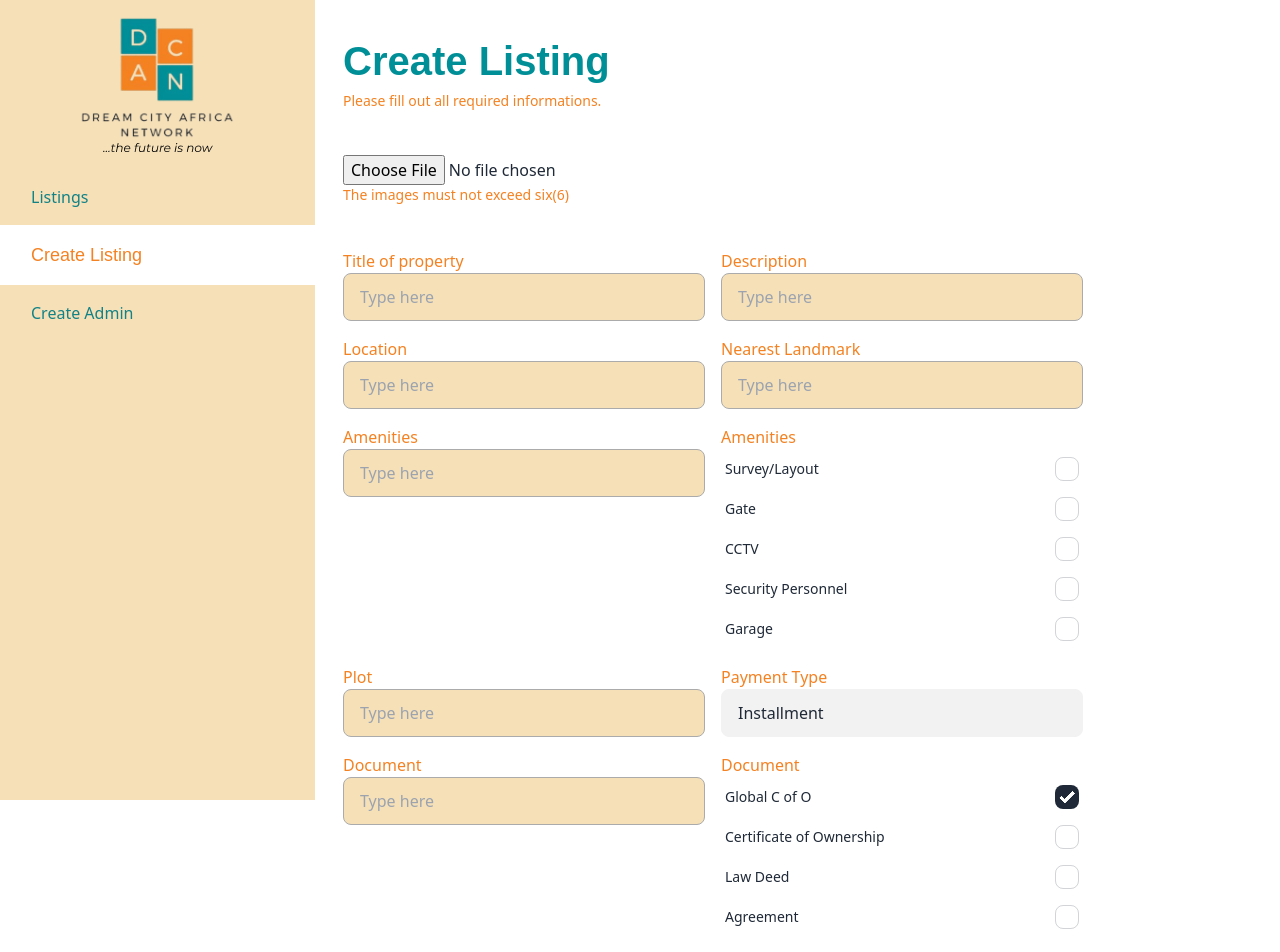
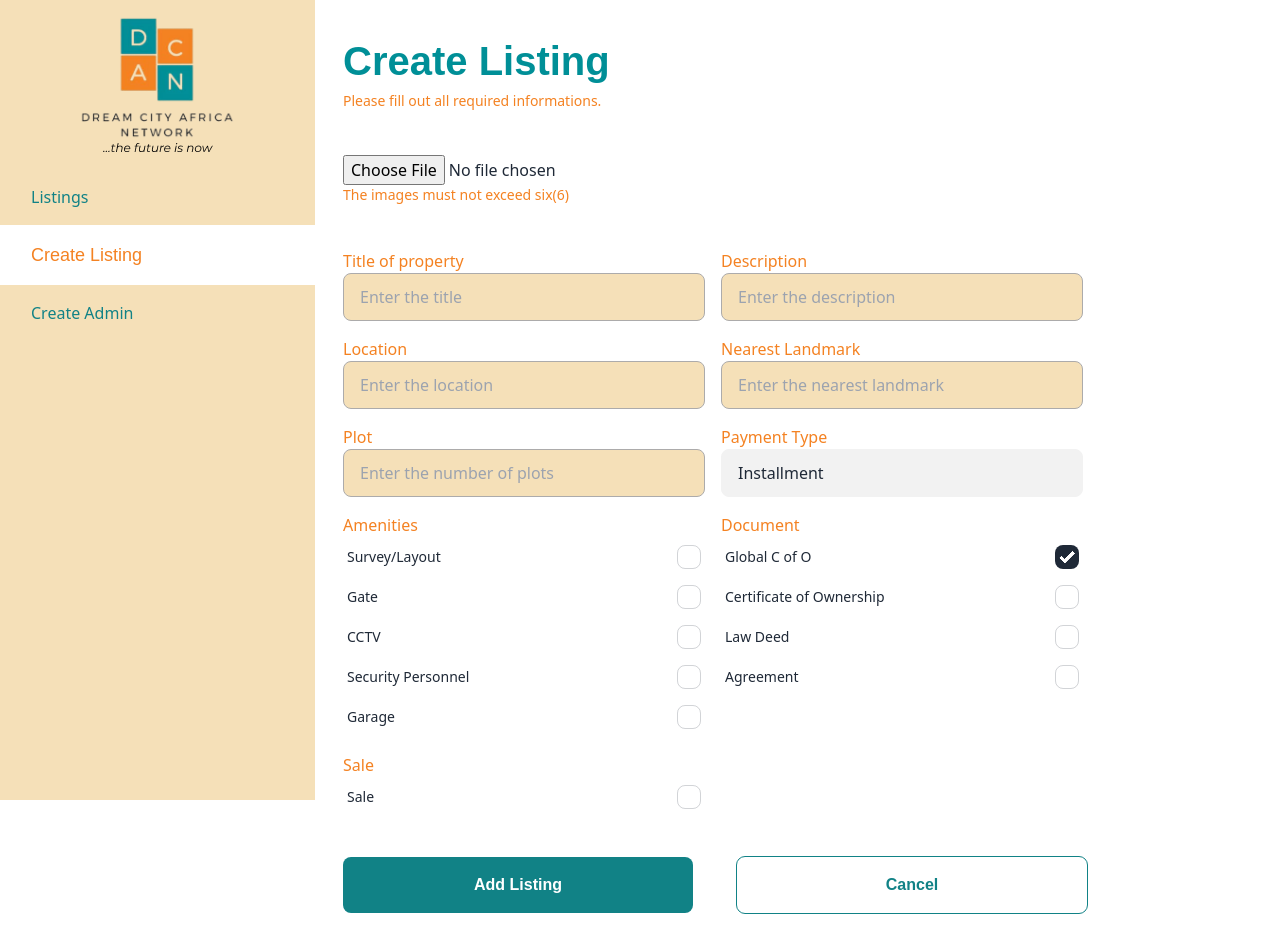
Before and after one commit to Only1tej/dream-city, a React (Create React App) app: page /create-listing in a window 1280 px wide. Shown: the top 952 px of the page. Built offline with nearby package versions, Linux system fonts and the light colour scheme.

Commit message:
Listing page

```diff
--- a/src/components/SampleFirst.jsx
+++ b/src/components/SampleFirst.jsx
@@ -26,7 +26,7 @@ const SampleFirst = ({ onSubmit, onSaveListing }) => {
     const [amenities, setAmenities] = useState([])
     const [document, setDocument] = useState([])
     const [paymentType, setPaymentType] = useState('Installment')
-    const [sale, setSale] = useState('')
+    // const [sale, setSale] = useState('')
     const [images, setImages] = useState([]);
     const [survey, setSurvey] = useState(false)
     const [isGated, setIsGated] = useState(false)
@@ -39,7 +39,7 @@ const SampleFirst = ({ onSubmit, onSaveListing }) => {
     const [agreement, setAgreement] = useState(false)
     const [rent, setRent] = useState(false)
     const [lease, setLease] = useState(false)
-    // const [sale, setSale] = useState(false)
+    const [sale, setSale] = useState(false)
     // console.log('formData :>> ', formData);
 
     // const defaultData = {
@@ -70,6 +70,57 @@ const SampleFirst = ({ onSubmit, onSaveListing }) => {
     //     survey, isGated, isCctv, isSecurityPersonnel, isGarage, globalCOfO, certificateOfO, lawDeed, agreement, rent, lease, sale
     // }
 
+    // const [state, setState] = useState({
+    //     survey: false,
+    //     isGated: false,
+    //     isCctv: false,
+    //     isSecurityPersonnel: false,
+    //     isGarage: false,
+    //     // globalCOfO: true,
+    //     // certificateOfO: false,
+    //     // lawDeed: false,
+    //     agreement: false,
+    //     rent: false,
+    //     lease: false,
+    //     sale: true,
+    // });
+
+    // const setForm = (e) => {
+    //     setState((prevState) => ({
+    //         ...prevState,
+    //         [e.target.name]: e.target.checked,
+    //     }));
+    //     let boolean = null
+    //     if (e.target.value === 'true') {
+    //         boolean = true
+    //     } else if (e.target.value === 'false') {
+    //         boolean = false
+    //     }
+    // };
+
+
+    // const [isToggled, setIsToggled] = useState(false);
+    // const [lawDeed, setLawDeed] = useState(false)
+
+
+    // const lawDeed = () => {
+    //     setLawDeed((prevState) => !prevState);
+    // };
+    // const toggleState = () => {
+    //     setIsToggled((prevToggled) => !prevToggled);
+    // };
+
+    //     return (
+    //         <div>
+    //             <p>Boolean State: {isToggled ? 'True' : 'False'}</p>
+    //             <button onClick={toggleState}>Toggle</button>
+    //         </div>
+    //     );
+    // }
+
+    // export default BooleanStateExample;
+
+
 
     const handleSave = (e) => {
         if (images.length === 0) {
@@ -99,11 +150,12 @@ const SampleFirst = ({ onSubmit, onSaveListing }) => {
         if (amenities === '') {
             return
         }
-        if (sale === '') {
-            return
-        }
+        // if (sale === '') {
+        //     return
+        // }
         // const formData = { survey, isGated, isCctv, isSecurityPersonnel, isGarage, globalCOfO, certificateOfO, lawDeed, agreement, rent, lease, sale }
         const listings = { title, description, location, landmark, images, plot, amenities, paymentType, document, survey, isGated, isCctv, isSecurityPersonnel, isGarage, globalCOfO, certificateOfO, lawDeed, agreement, rent, lease, sale }
+        // const listings = { title, description, location, landmark, images, plot, globalCOfO, certificateOfO, lawDeed }
         e.preventDefault()
         onSaveListing(listings)
         navigate('/listing')
@@ -156,7 +208,7 @@ const SampleFirst = ({ onSubmit, onSaveListing }) => {
                         // replace: true,
                         state: {
                             name: "raji",
-                            title, description, location, landmark, images, plot, amenities, paymentType, document, sale
+                            title, description, location, landmark, images, plot, amenities, paymentType, document, lawDeed
                         }
                     })
                     // handleSubmit()
@@ -179,82 +231,87 @@ const SampleFirst = ({ onSubmit, onSaveListing }) => {
                                     <div className="form-control grid grid-cols-2 gap-4 pt-[44px]">
                                         <div>
                                             <label htmlFor="title" className='text-[#F48222] text-base font-medium'>Title of property</label>
-                                            <input type="text" value={title} name='title' required onChange={(e) => setTitle(e.target.value)} placeholder="Type here" className="input input-bordered w-full bg-[#F5E0B8] border-5 border-[#ACABAB] valid:text-[#118286] focus:border-[#ACABAB] focus:outline-none focus:bg-[#F5E0B8]" />
+                                            <input type="text" value={title} name='title' required onChange={(e) => setTitle(e.target.value)} placeholder="Enter the title" className="input input-bordered w-full bg-[#F5E0B8] border-5 border-[#ACABAB] valid:text-[#118286] focus:border-[#ACABAB] focus:outline-none focus:bg-[#F5E0B8]" />
                                         </div>
                                         <div>
                                             <label htmlFor="description" className='text-[#F48222] text-base font-medium'>Description</label>
-                                            <input type="text" value={description} name='description' required onChange={(e) => setDescription(e.target.value)} placeholder="Type here" className="input input-bordered w-full bg-[#F5E0B8] border-5 border-[#ACABAB] valid:text-[#118286] focus:border-[#ACABAB] focus:outline-none focus:bg-[#F5E0B8]" />
+                                            <input type="text" value={description} name='description' required onChange={(e) => setDescription(e.target.value)} placeholder="Enter the description" className="input input-bordered w-full bg-[#F5E0B8] border-5 border-[#ACABAB] valid:text-[#118286] focus:border-[#ACABAB] focus:outline-none focus:bg-[#F5E0B8]" />
                                         </div>
                                         <div>
                                             <label htmlFor="location" className='text-[#F48222] text-base font-medium'>Location</label>
-                                            <input type="text" value={location} name='location' required onChange={(e) => setLocation(e.target.value)} placeholder="Type here" className="input input-bordered w-full bg-[#F5E0B8] border-5 border-[#ACABAB] valid:text-[#118286] focus:border-[#ACABAB] focus:outline-none focus:bg-[#F5E0B8]" />
+                                            <input type="text" value={location} name='location' required onChange={(e) => setLocation(e.target.value)} placeholder="Enter the location" className="input input-bordered w-full bg-[#F5E0B8] border-5 border-[#ACABAB] valid:text-[#118286] focus:border-[#ACABAB] focus:outline-none focus:bg-[#F5E0B8]" />
                                         </div>
                                         <div>
                                             <label htmlFor="landmark" className='text-[#F48222] text-base font-medium'>Nearest Landmark</label>
-                                            <input type="text" value={landmark} name='landmark' required onChange={(e) => setLandmark(e.target.value)} placeholder="Type here" className="input input-bordered w-full bg-[#F5E0B8] border-5 border-[#ACABAB] valid:text-[#118286] focus:border-[#ACABAB] focus:outline-none focus:bg-[#F5E0B8]" />
+                                            <input type="text" value={landmark} name='landmark' required onChange={(e) => setLandmark(e.target.value)} placeholder="Enter the nearest landmark" className="input input-bordered w-full bg-[#F5E0B8] border-5 border-[#ACABAB] valid:text-[#118286] focus:border-[#ACABAB] focus:outline-none focus:bg-[#F5E0B8]" />
+                                        </div>
+                                        {/* <div>
+                                            <label htmlFor="amenities" className='text-[#F48222] text-base font-medium'>Amenities</label>
+                                            <input type="text" value={amenities} name='amenities' required onChange={(e) => setAmenities(e.target.value)} placeholder="Type here" className="input input-bordered w-full bg-[#F5E0B8] border-5 border-[#ACABAB] valid:text-[#118286] focus:border-[#ACABAB] focus:outline-none focus:bg-[#F5E0B8]" />
+                                        </div> */}
+                                        <div>
+                                            <label htmlFor="plot" className='text-[#F48222] text-base font-medium'>Plot</label>
+                                            <input type="number" value={plot} name='plot' required onChange={(e) => setPlot(e.target.value)} placeholder="Enter the number of plots" className="input input-bordered w-full bg-[#F5E0B8] border-5 border-[#ACABAB] valid:text-[#118286] focus:border-[#ACABAB] focus:outline-none focus:bg-[#F5E0B8]" />
                                         </div>
                                         <div>
+                                            <label htmlFor="paymentType" className='text-[#F48222] text-base font-medium'>Payment Type</label>
+                                            <input type="text" value={paymentType} name='paymentType' disabled required onChange={(e) => setPaymentType(e.target.value)} placeholder="Enter the payment type" className="input input-bordered w-full bg-[#F5E0B8] border-5 border-[#ACABAB] valid:text-[#118286] focus:border-[#ACABAB] focus:outline-none focus:bg-[#F5E0B8]" />
+                                        </div>
+                                        {/* <div>
+                                            <label htmlFor="document" className='text-[#F48222] text-base font-medium'>Document</label>
+                                            <input type="text" value={document} name='document' required onChange={(e) => setDocument(e.target.value)} placeholder="Type here" className="input input-bordered w-full bg-[#F5E0B8] border-5 border-[#ACABAB] valid:text-[#118286] focus:border-[#ACABAB] focus:outline-none focus:bg-[#F5E0B8]" />
+
+                                        </div> */}
+                                        <div className="form-control">
                                             <label htmlFor="amenities" className='text-[#F48222] text-base font-medium'>Amenities</label>
-                                            <input type="text" value={amenities} name='amenities' required onChange={(e) => setAmenities(e.target.value)} placeholder="Type here" className="input input-bordered w-full bg-[#F5E0B8] border-5 border-[#ACABAB] valid:text-[#118286] focus:border-[#ACABAB] focus:outline-none focus:bg-[#F5E0B8]" />
-                                        </div>
-                                        <div className="form-control">
-                                            <label htmlFor="document" className='text-[#F48222] text-base font-medium'>Amenities</label>
                                             <label className="label cursor-pointer">
                                                 <span className="label-text">Survey/Layout</span>
-                                                <input type="checkbox" className="checkbox" onChange={(e) => setSurvey(e.target.value)} />
+                                                <input type="checkbox" className="checkbox" onChange={(e) => setSurvey((prevState) => !prevState)} />
                                             </label>
                                             <label className="label cursor-pointer">
                                                 <span className="label-text">Gate</span>
-                                                <input type="checkbox" className="checkbox" onChange={(e) => setIsGated(e.target.value)} />
+                                                <input type="checkbox" className="checkbox" onChange={(e) => setIsGated((prevState) => !prevState)} />
                                             </label>
                                             <label className="label cursor-pointer">
                                                 <span className="label-text">CCTV</span>
-                                                <input type="checkbox" className="checkbox" onChange={(e) => setIsCctv(e.target.value)} />
+                                                <input type="checkbox" className="checkbox" onChange={(e) => setIsCctv((prevState) => !prevState)} />
                                             </label>
                                             <label className="label cursor-pointer">
                                                 <span className="label-text">Security Personnel</span>
-                                                <input type="checkbox" className="checkbox" onChange={(e) => setIsSecurityPersonnel(e.target.value)} />
+                                                <input type="checkbox" className="checkbox" onChange={(e) => setIsSecurityPersonnel((prevState) => !prevState)} />
                                             </label>
                                             <label className="label cursor-pointer">
                                                 <span className="label-text">Garage</span>
-                                                <input type="checkbox" className="checkbox" onChange={(e) => setIsGarage(e.target.value)} />
+                                                <input type="checkbox" className="checkbox" onChange={(e) => setIsGarage((prevState) => !prevState)} />
                                             </label>
-                                        </div>
-                                        <div>
-                                            <label htmlFor="plot" className='text-[#F48222] text-base font-medium'>Plot</label>
-                                            <input type="number" value={plot} name='plot' required onChange={(e) => setPlot(e.target.value)} placeholder="Type here" className="input input-bordered w-full bg-[#F5E0B8] border-5 border-[#ACABAB] valid:text-[#118286] focus:border-[#ACABAB] focus:outline-none focus:bg-[#F5E0B8]" />
-                                        </div>
-                                        <div>
-                                            <label htmlFor="paymentType" className='text-[#F48222] text-base font-medium'>Payment Type</label>
-                                            <input type="text" value={paymentType} name='paymentType' disabled required onChange={(e) => setPaymentType(e.target.value)} placeholder="Type here" className="input input-bordered w-full bg-[#F5E0B8] border-5 border-[#ACABAB] valid:text-[#118286] focus:border-[#ACABAB] focus:outline-none focus:bg-[#F5E0B8]" />
-                                        </div>
-                                        <div>
-                                            <label htmlFor="document" className='text-[#F48222] text-base font-medium'>Document</label>
-                                            <input type="text" value={document} name='document' required onChange={(e) => setDocument(e.target.value)} placeholder="Type here" className="input input-bordered w-full bg-[#F5E0B8] border-5 border-[#ACABAB] valid:text-[#118286] focus:border-[#ACABAB] focus:outline-none focus:bg-[#F5E0B8]" />
-
                                         </div>
                                         <div className="form-control">
                                             <label htmlFor="document" className='text-[#F48222] text-base font-medium'>Document</label>
                                             <label className="label cursor-pointer">
                                                 <span className="label-text">Global C of O</span>
-                                                <input type="checkbox" checked="checked" onChange={(e) => setGlobalCOfO(e.target.value)} className="checkbox" />
+                                                <input type="checkbox" checked="checked" onChange={(e) => setGlobalCOfO((prevState) => !prevState)} className="checkbox" />
                                             </label>
                                             <label className="label cursor-pointer">
                                                 <span className="label-text">Certificate of Ownership</span>
-                                                <input type="checkbox" className="checkbox" onChange={(e) => setCertificateOfO(e.target.value)} />
+                                                <input type="checkbox" className="checkbox" onChange={(e) => setCertificateOfO((prevState) => !prevState)} />
                                             </label>
                                             <label className="label cursor-pointer">
                                                 <span className="label-text">Law Deed</span>
-                                                <input type="checkbox" className="checkbox" onChange={(e) => setLawDeed(e.target.value)} />
+                                                <input type="checkbox" className="checkbox" onChange={e => setLawDeed((prevState) => !prevState)} />
                                             </label>
                                             <label className="label cursor-pointer">
                                                 <span className="label-text">Agreement</span>
-                                                <input type="checkbox" className="checkbox" onChange={(e) => setAgreement(e.target.value)} />
+                                                <input type="checkbox" className="checkbox" onChange={(e) => setAgreement((prevState) => !prevState)} />
                                             </label>
                                         </div>
                                         <div>
                                             <label htmlFor="sale" className='text-[#F48222] text-base font-medium'>Sale</label>
-                                            <input type="text" value={sale} name='sale' required onChange={(e) => setSale(e.target.value)} placeholder="Type here" className="input input-bordered w-full bg-[#F5E0B8] border-5 border-[#ACABAB] valid:text-[#118286] focus:border-[#ACABAB] focus:outline-none focus:bg-[#F5E0B8]" />
+                                            <label className="label cursor-pointer">
+                                                <span className="label-text">Sale</span>
+                                                <input type="checkbox" onChange={(e) => setSale((prevState) => !prevState)} className="checkbox" />
+                                            </label>
+                                            {/* <label htmlFor="sale" className='text-[#F48222] text-base font-medium'>Sale</label>
+                                            <input type="text" value={sale} name='sale' required onChange={(e) => setSale(e.target.value)} placeholder="Type here" className="input input-bordered w-full bg-[#F5E0B8] border-5 border-[#ACABAB] valid:text-[#118286] focus:border-[#ACABAB] focus:outline-none focus:bg-[#F5E0B8]" /> */}
                                         </div>
                                     </div>
                                 </div>
```
Also changed, not shown: src/components/SampleFirstSubmit.jsx (+58 -47 lines).
